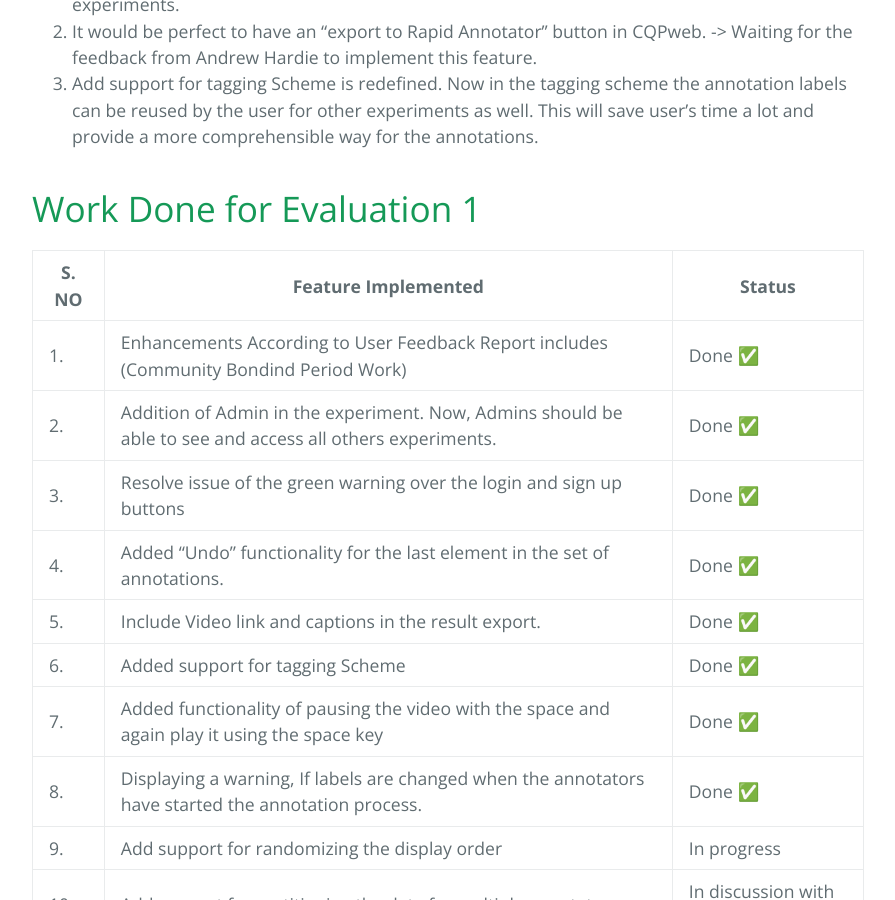
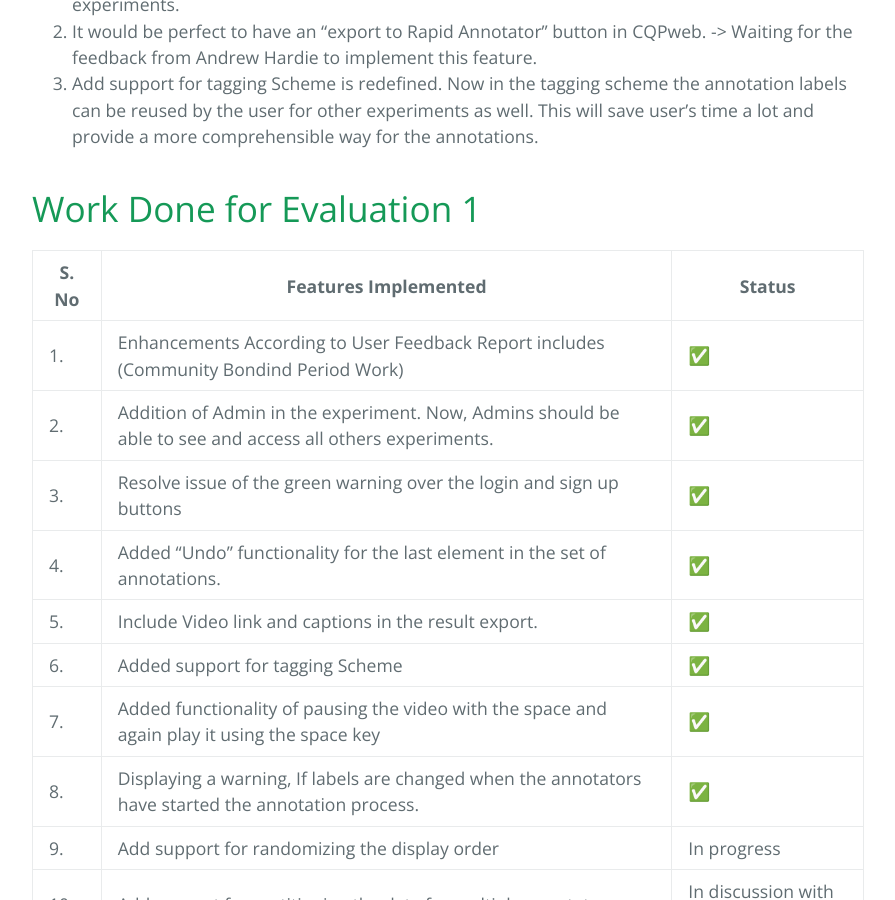
Before and after one commit to gulshan-mittal/GSoC19-blog, a Jekyll site: the page built from _posts/2019-06-02-Phase-1-progress.md, in a window 1280 px wide and 900 px high, scrolled down 685 px. Shown: the whole window, without its empty margins (192-1087 px from the left). Built offline with Jekyll 4.4.1, drawn with Linux system fonts in a browser that asks for light colours.

Commit message:
Updated GSoC Blog

```diff
--- a/_posts/2019-06-02-Phase-1-progress.md
+++ b/_posts/2019-06-02-Phase-1-progress.md
@@ -14,16 +14,16 @@ After the community bonding period several changes has been redefined and there
 
 # [](#header-2) Work Done for Evaluation 1
 
-| S. NO  | Feature Implemented | Status  |
-|---|---|---|
-| 1. |Enhancements According to User Feedback Report includes (Community Bondind Period Work)| Done ✅|
-| 2.|  Addition of Admin in the experiment. Now, Admins should be able to see and access all others experiments. |  Done ✅|
-| 3.| Resolve issue of the green warning over the login and sign up buttons | Done ✅ |
-| 4.|Added “Undo” functionality for the last element in the set of annotations.| Done ✅|
-| 5.|Include Video link and captions in the result export.| Done ✅|
-| 6.|Added support for tagging Scheme| Done ✅|
-| 7.|Added functionality of pausing the video with the space and again play it using the space key| Done ✅|
-| 8.|Displaying a warning, If labels are changed when the annotators have started the annotation process.|Done ✅|
+| S. No | Features Implemented | Status  |
+|---|-----|-----|
+| 1. |Enhancements According to User Feedback Report includes (Community Bondind Period Work)| ✅ |
+| 2.|Addition of Admin in the experiment. Now, Admins should be able to see and access all others experiments.| ✅ |
+| 3.| Resolve issue of the green warning over the login and sign up buttons | ✅ |
+| 4.|Added “Undo” functionality for the last element in the set of annotations.| ✅ |
+| 5.|Include Video link and captions in the result export.| ✅ |
+| 6.|Added support for tagging Scheme| ✅ |
+| 7.|Added functionality of pausing the video with the space and again play it using the space key| ✅ |
+| 8.|Displaying a warning, If labels are changed when the annotators have started the annotation process.| ✅ |
 | 9.|Add support for randomizing the display order| In progress|
 | 10.|Add support for partitioning the data for multiple annotators| In discussion with mentors|
 
```
